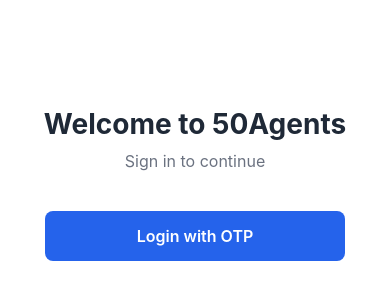
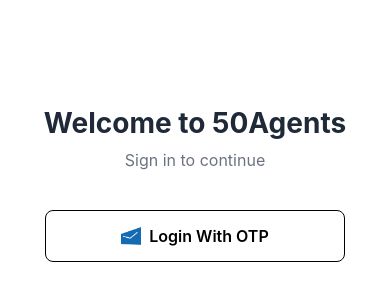
Before and after one commit to Walkover-Web-Solution/50agents-mobile-app, a React Native app: screen /Login in a window 390 px wide. Shown: the part 238-538 px from the top of the page. Built offline with nearby package versions, Linux system fonts and the light colour scheme.

Commit message:
first commit

```diff
--- a/src/screens/LoginScreen.tsx
+++ b/src/screens/LoginScreen.tsx
@@ -8,6 +8,7 @@
   TextInput,
   SafeAreaView,
   StatusBar,
+  Image,
 } from 'react-native';
 import { OTPVerification } from '@msg91comm/react-native-sendotp';
 import { useNavigation } from '@react-navigation/native';
@@ -169,7 +170,14 @@
         {isLoading ? (
           <ActivityIndicator color="#fff" />
         ) : (
-          <Text style={styles.buttonText}>Login with OTP</Text>
+          <View style={styles.buttonContent}>
+            <Image
+              source={require('../image/msg91.png')}
+              style={styles.buttonIcon}
+              resizeMode="contain"
+            />
+            <Text style={styles.buttonText}>Login With OTP</Text>
+          </View>
         )}
       </TouchableOpacity>
 
--- a/src/styles/LoginScreen.styles.ts
+++ b/src/styles/LoginScreen.styles.ts
@@ -34,7 +34,9 @@
     fontSize: 16,
   },
   loginButton: {
-    backgroundColor: '#2563eb', // Blue consistent with app theme
+    backgroundColor: '#ffffff', // Changed from blue to white
+    borderWidth: 1,
+    borderColor: '#000000', // Changed to black border
     padding: 15,
     borderRadius: 8,
     width: '100%',
@@ -45,11 +47,11 @@
       ios: {
         shadowColor: '#000',
         shadowOffset: { width: 0, height: 2 },
-        shadowOpacity: 0.25,
+        shadowOpacity: 0.1, // Reduced shadow for light button
         shadowRadius: 3.84,
       },
       android: {
-        elevation: 5,
+        elevation: 2, // Reduced elevation for light button
       },
     }),
   },
@@ -57,9 +59,14 @@
     opacity: 0.6,
   },
   buttonText: {
-    color: '#fff',
+    color: '#000000', // Changed to black
     fontSize: 16,
     fontWeight: '600',
+  },
+  buttonContent: {
+    flexDirection: 'row',
+    alignItems: 'center',
+    justifyContent: 'center',
   },
   modalContainer: {
     position: 'absolute',
@@ -76,4 +83,9 @@
     padding: 0,
     overflow: 'hidden',
   },
+  buttonIcon: {
+    width: 20,
+    height: 18,
+    marginRight: 8,
+  },
 });
```
Also changed, not shown: src/image/msg91.png (added), src/image/msg91.svg (deleted).
